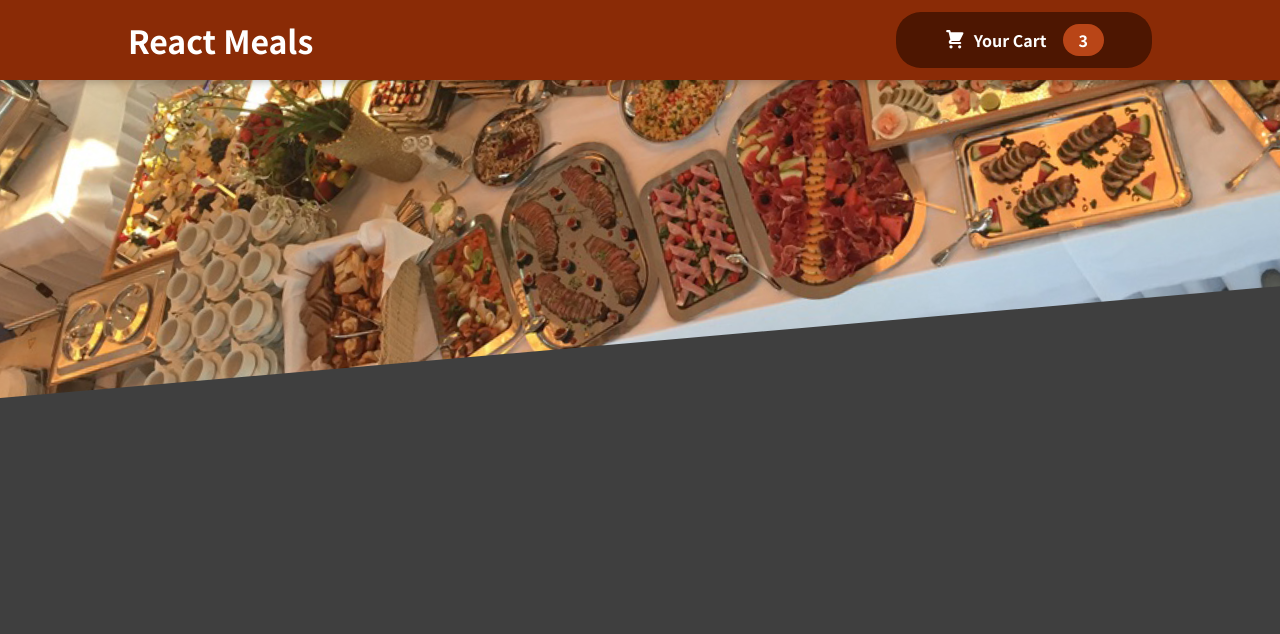
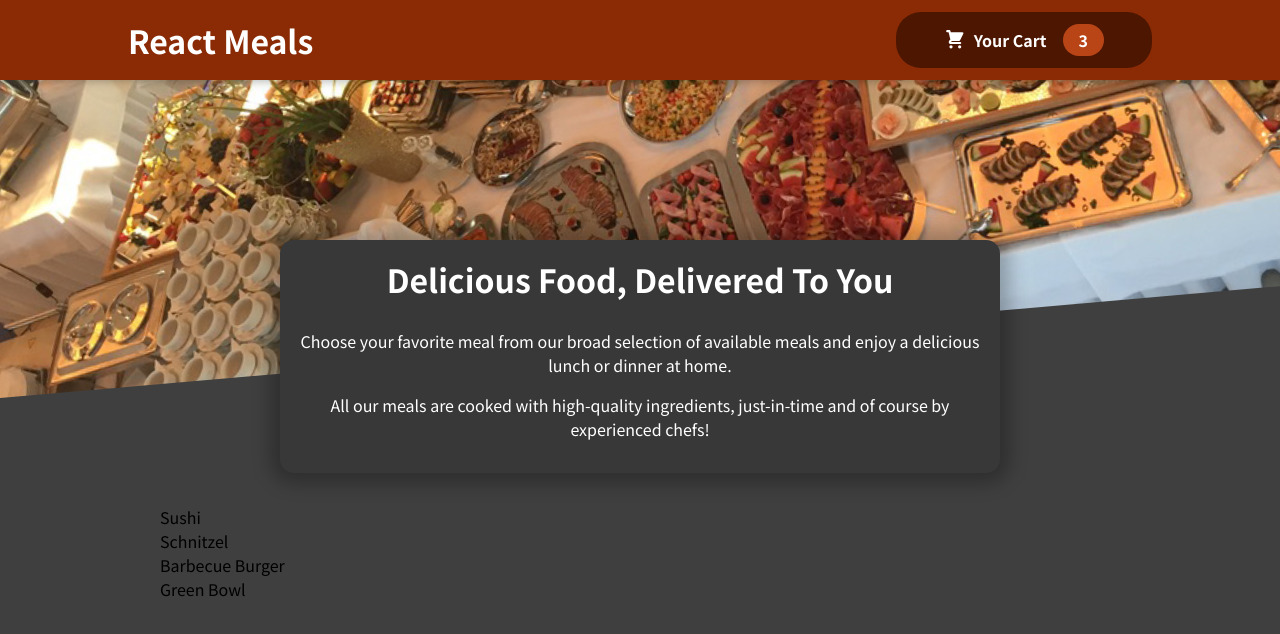
Before and after one commit to fstipo/Food-app, a React (Create React App) app: page / in a window 1280 px wide. Shown: the top 634 px of the page. Built offline with nearby package versions, Linux system fonts and the light colour scheme.

Commit message:
Meals component

```diff
--- a/src/App.js
+++ b/src/App.js
@@ -1,9 +1,13 @@
 import React, { Fragment } from 'react';
 import Header from './components/Layout/Header';
+import Meals from './components/Meals/Meals';
 const App = () => {
   return (
     <>
       <Header />
+      <main>
+        <Meals />
+      </main>
     </>
   );
 };
--- /dev/null
+++ b/src/components/Meals/AvailableMeals.js
@@ -0,0 +1,38 @@
+import styles from './AvailableMeals.module.css';
+const DUMMY_MEALS = [
+  {
+    id: 'm1',
+    name: 'Sushi',
+    description: 'Finest fish and veggies',
+    price: 22.99,
+  },
+  {
+    id: 'm2',
+    name: 'Schnitzel',
+    description: 'A german specialty!',
+    price: 16.5,
+  },
+  {
+    id: 'm3',
+    name: 'Barbecue Burger',
+    description: 'American, raw, meaty',
+    price: 12.99,
+  },
+  {
+    id: 'm4',
+    name: 'Green Bowl',
+    description: 'Healthy...and green...',
+    price: 18.99,
+  },
+];
+
+const AvailableMeals = () => {
+  const mealList = DUMMY_MEALS.map((meal) => <li>{meal.name}</li>);
+  return (
+    <section className={styles.meals}>
+      <ul>{mealList}</ul>
+    </section>
+  );
+};
+
+export default AvailableMeals;
--- /dev/null
+++ b/src/components/Meals/Meals.js
@@ -0,0 +1,14 @@
+import { Fragment } from 'react';
+import AvailableMeals from './AvailableMeals';
+import MealsSummary from './MealsSummary';
+
+const Meals = () => {
+  return (
+    <Fragment>
+      <MealsSummary />
+      <AvailableMeals />
+    </Fragment>
+  );
+};
+
+export default Meals;
--- /dev/null
+++ b/src/components/Meals/MealsSummary.js
@@ -0,0 +1,19 @@
+import classes from './MealsSummary.module.css';
+
+const MealsSummary = () => {
+  return (
+    <section className={classes.summary}>
+      <h2>Delicious Food, Delivered To You</h2>
+      <p>
+        Choose your favorite meal from our broad selection of available meals
+        and enjoy a delicious lunch or dinner at home.
+      </p>
+      <p>
+        All our meals are cooked with high-quality ingredients, just-in-time and
+        of course by experienced chefs!
+      </p>
+    </section>
+  );
+};
+
+export default MealsSummary;
```
Also changed, not shown: 2 other files (tests, documents, lock files or other folders).
